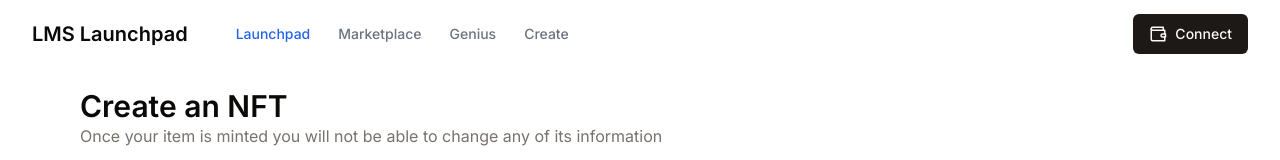
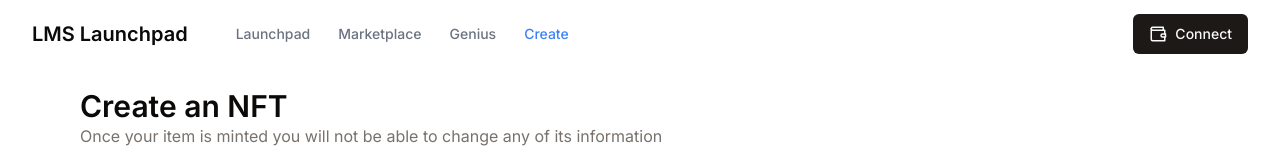
Before and after one commit to chloecombi/nft-launchpad1, a Next.js app: page /createNFT in a window 1280 px wide. Shown: the top 160 px of the page. Built offline with nearby package versions, Linux system fonts and the light colour scheme.

Commit message:
navbar changes

```diff
--- a/src/app/(landing)/page.tsx
+++ b/src/app/(landing)/page.tsx
@@ -7,7 +7,7 @@ export default function Home() {
   return (
     <main className="">
       <Hero />
-      <StatsTable />
+      {/* <StatsTable /> */}
       <Trending />
       <Steps />
     </main>
--- a/src/components/Navbar.tsx
+++ b/src/components/Navbar.tsx
@@ -1,9 +1,13 @@
+'use client';
 import React from 'react';
 import Link from 'next/link';
 import { Wallet } from 'lucide-react';
 import { Button } from './ui/button';
+import { cn } from '@/lib/utils';
+import { usePathname } from 'next/navigation';
 
 const Navbar: React.FC = () => {
+  const pathname = usePathname();
   return (
     <header className="flex flex-wrap md:justify-start md:flex-nowrap w-full text-sm">
       <nav
@@ -21,26 +25,38 @@ const Navbar: React.FC = () => {
           <div className="hs-collapse hidden overflow-hidden transition-all duration-300 basis-full grow md:block ml-5">
             <div className="flex flex-col gap-y-4 gap-x-0 mt-5 md:flex-row md:items-center md:justify-end md:gap-y-0 md:gap-x-7 md:mt-0 md:ps-7">
               <Link
-                className="flex gap-2 items-center font-medium text-blue-600 md:py-6 dark:text-blue-500"
+                className={cn(
+                  'font-medium md:py-6 dark:text-blue-500',
+                  pathname === '/' ? 'text-blue-500' : 'text-gray-500'
+                )}
                 href="/"
                 aria-current="page"
               >
                 Launchpad
               </Link>
               <Link
-                className="flex items-center gap-2 font-medium text-gray-500 hover:text-gray-400 md:py-6 dark:text-gray-400 dark:hover:text-gray-500"
+                className={cn(
+                  'items-center font-medium md:py-6 dark:text-blue-500',
+                  pathname === '/marketplace' ? 'text-blue-500' : 'text-gray-500'
+                )}
                 href="#"
               >
                 Marketplace
               </Link>
               <Link
-                className="flex items-center gap-2 font-medium text-gray-500 hover:text-gray-400 md:py-6 dark:text-gray-400 dark:hover:text-gray-500"
+                className={cn(
+                  'items-center font-medium md:py-6 dark:text-blue-500',
+                  pathname === '/generateNFT' ? 'text-blue-500' : 'text-gray-500'
+                )}
                 href="/generateNFT"
               >
                 Genius
               </Link>
               <Link
-                className="flex items-center gap-1 font-medium text-gray-500 hover:text-gray-400 md:py-6 dark:text-gray-400 dark:hover:text-gray-500"
+                className={cn(
+                  'items-center font-medium md:py-6 dark:text-blue-500',
+                  pathname === '/createNFT' ? 'text-blue-500' : 'text-gray-500'
+                )}
                 href="/createNFT"
               >
                 Create
```
